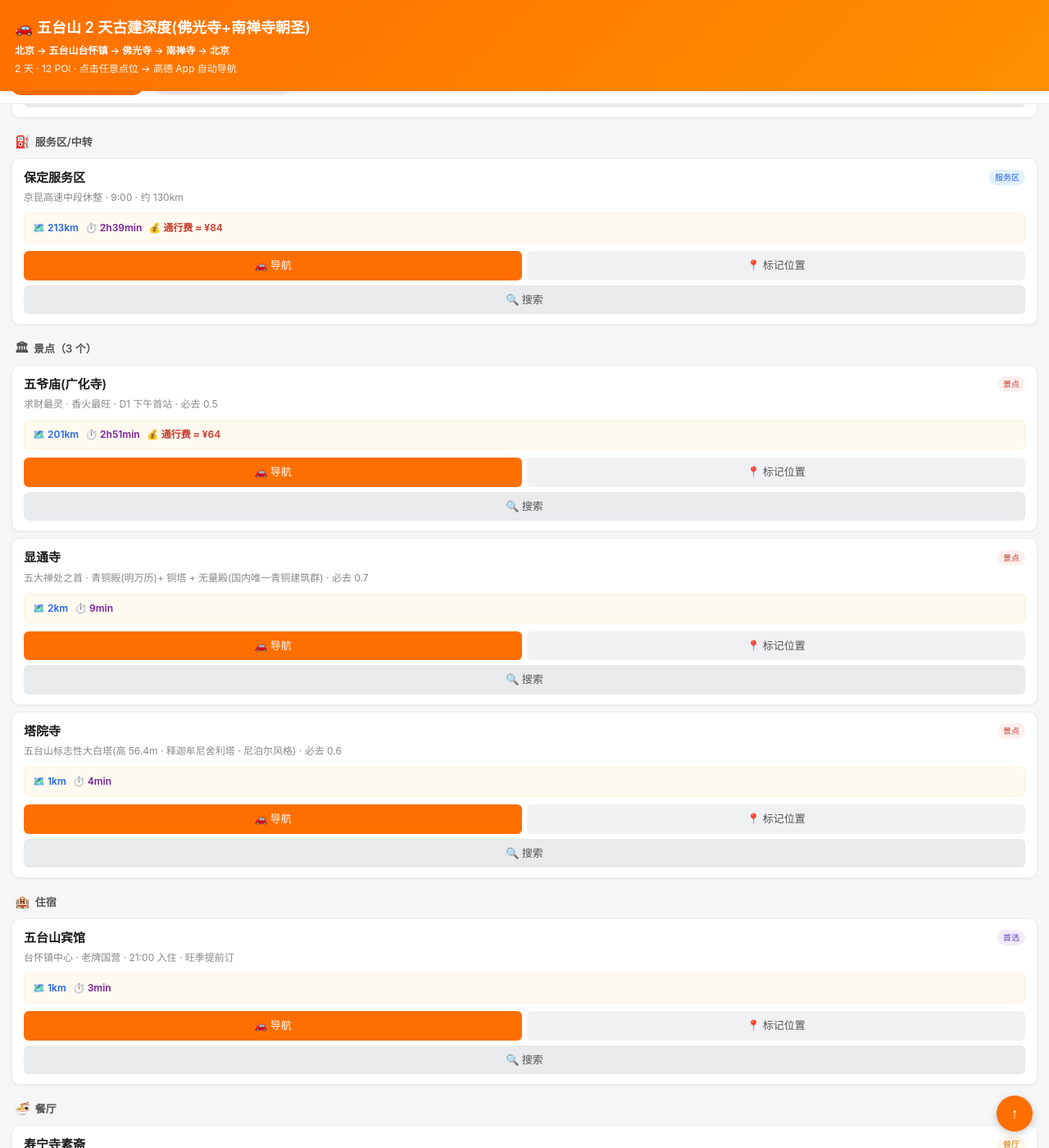
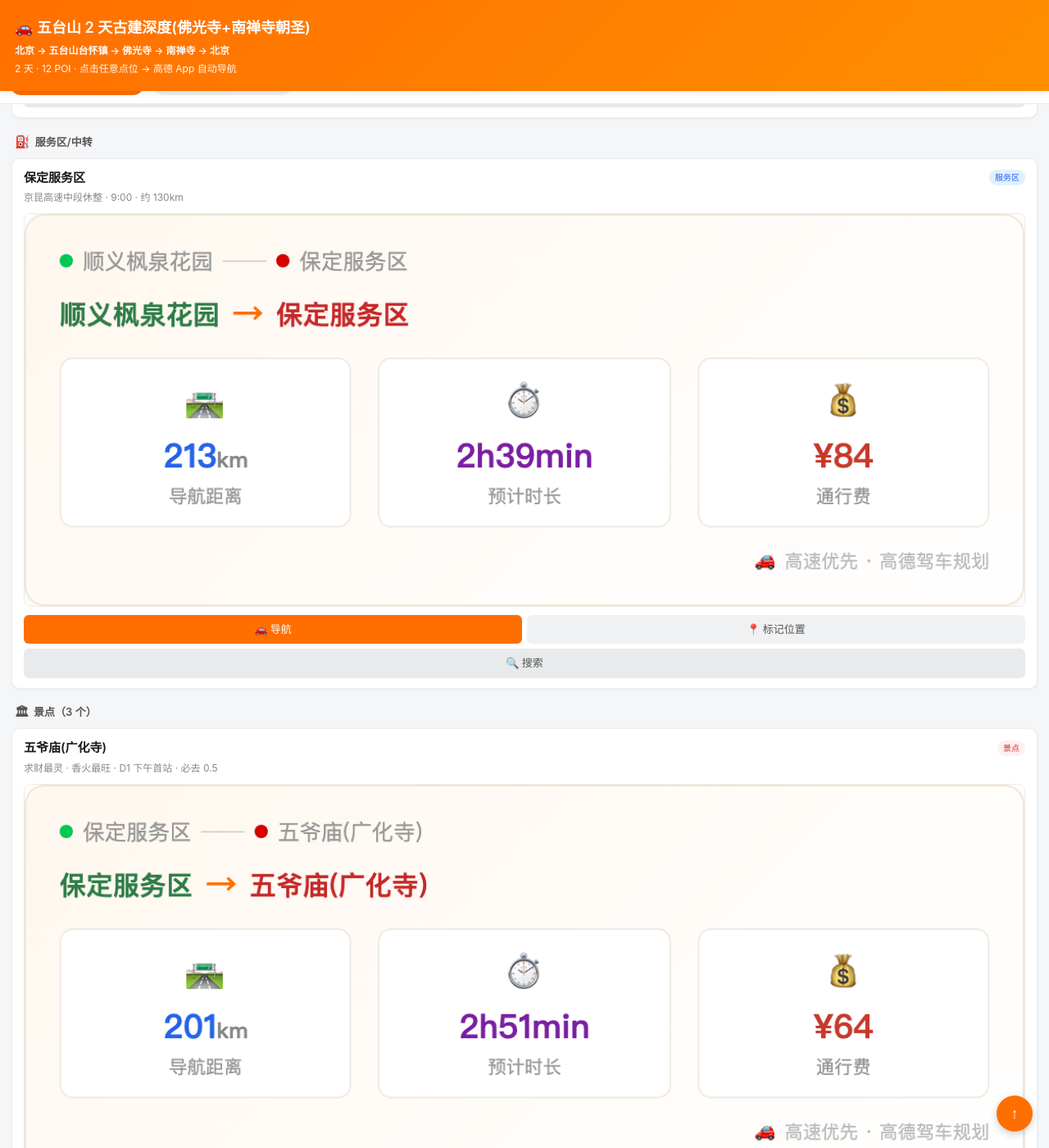
Before and after one commit to DuRunzhe/durunzhe.github.io, a Jekyll site: the page wutaishan-trip-map-v5.html, which Jekyll copies as it is, in a window 1280 px wide and 1400 px high, scrolled down 297 px. Shown: the whole window at 82% size. Built offline with Jekyll 4.4.1, drawn with Linux system fonts in a browser that asks for light colours; some of the changed text lies outside the part shown.

Commit message:
feat(trip-map): 五台山导航页嵌入11张高德路线卡片截图(距离/时长/通行费)

```diff
--- a/wutaishan-trip-map-v5.html
+++ b/wutaishan-trip-map-v5.html
@@ -142,6 +142,13 @@ header p .route { font-weight: 600; }
 .poi-actions a:active { opacity: 0.7; }
 
 /* ========== 路线信息(导航距离/时长/通行费) ========== */
+.poi-route-img {
+  width: 100%;
+  display: block;
+  border-radius: 8px;
+  margin: 6px 0 10px;
+  border: 1px solid #f0eae2;
+}
 .poi-route-info {
   display: flex;
   gap: 8px;
@@ -258,11 +265,7 @@ header p .route { font-weight: 600; }
         <span class="tag service">服务区</span>
       </div>
       <div class="poi-info">京昆高速中段休整 · 9:00 · 约 130km</div>
-      <div class="poi-route-info">
-        <span class="ri-dist">🗺️ 213km</span>
-        <span class="ri-time">⏱️ 2h39min</span>
-        <span class="ri-toll">💰 通行费 ≈ ¥84</span>
-      </div>
+      <img class="poi-route-img" src="route-cards/D1_2.png" alt="导航路线" loading="lazy">
       <div class="poi-actions">
     <a class="btn-nav" target="_blank" href="https://uri.amap.com/navigation?to=115.506183,38.850787,%E4%BF%9D%E5%AE%9A%E6%9C%8D%E5%8A%A1%E5%8C%BA&mode=car&src=momotrip">🚗 导航</a>
     <a class="btn-marker" target="_blank" href="https://uri.amap.com/marker?markers=115.506183,38.850787,%E4%BF%9D%E5%AE%9A%E6%9C%8D%E5%8A%A1%E5%8C%BA&src=momotrip">📍 标记位置</a>
@@ -277,11 +280,7 @@ header p .route { font-weight: 600; }
         <span class="tag attract">景点</span>
       </div>
       <div class="poi-info">求财最灵 · 香火最旺 · D1 下午首站 · 必去 0.5</div>
-      <div class="poi-route-info">
-        <span class="ri-dist">🗺️ 201km</span>
-        <span class="ri-time">⏱️ 2h51min</span>
-        <span class="ri-toll">💰 通行费 ≈ ¥64</span>
-      </div>
+      <img class="poi-route-img" src="route-cards/D1_3.png" alt="导航路线" loading="lazy">
       <div class="poi-actions">
     <a class="btn-nav" target="_blank" href="https://uri.amap.com/navigation?to=113.600528,39.008153,%E4%BA%94%E7%88%B7%E5%BA%99%28%E5%B9%BF%E5%8C%96%E5%AF%BA%29&mode=car&src=momotrip">🚗 导航</a>
     <a class="btn-marker" target="_blank" href="https://uri.amap.com/marker?markers=113.600528,39.008153,%E4%BA%94%E7%88%B7%E5%BA%99%28%E5%B9%BF%E5%8C%96%E5%AF%BA%29&src=momotrip">📍 标记位置</a>
@@ -293,10 +292,7 @@ header p .route { font-weight: 600; }
         <span class="tag attract">景点</span>
       </div>
       <div class="poi-info">五大禅处之首 · 青铜殿(明万历)+ 铜塔 + 无量殿(国内唯一青铜建筑群) · 必去 0.7</div>
-      <div class="poi-route-info">
-        <span class="ri-dist">🗺️ 2km</span>
-        <span class="ri-time">⏱️ 9min</span>
-      </div>
+      <img class="poi-route-img" src="route-cards/D1_4.png" alt="导航路线" loading="lazy">
       <div class="poi-actions">
     <a class="btn-nav" target="_blank" href="https://uri.amap.com/navigation?to=113.596393,39.009694,%E6%98%BE%E9%80%9A%E5%AF%BA&mode=car&src=momotrip">🚗 导航</a>
     <a class="btn-marker" target="_blank" href="https://uri.amap.com/marker?markers=113.596393,39.009694,%E6%98%BE%E9%80%9A%E5%AF%BA&src=momotrip">📍 标记位置</a>
@@ -308,10 +304,7 @@ header p .route { font-weight: 600; }
         <span class="tag attract">景点</span>
       </div>
       <div class="poi-info">五台山标志性大白塔(高 56.4m · 释迦牟尼舍利塔 · 尼泊尔风格) · 必去 0.6</div>
-      <div class="poi-route-info">
-        <span class="ri-dist">🗺️ 1km</span>
-        <span class="ri-time">⏱️ 4min</span>
-      </div>
+      <img class="poi-route-img" src="route-cards/D1_5.png" alt="导航路线" loading="lazy">
       <div class="poi-actions">
     <a class="btn-nav" target="_blank" href="https://uri.amap.com/navigation?to=113.59597,39.008315,%E5%A1%94%E9%99%A2%E5%AF%BA&mode=car&src=momotrip">🚗 导航</a>
     <a class="btn-marker" target="_blank" href="https://uri.amap.com/marker?markers=113.59597,39.008315,%E5%A1%94%E9%99%A2%E5%AF%BA&src=momotrip">📍 标记位置</a>
@@ -326,10 +319,7 @@ header p .route { font-weight: 600; }
         <span class="tag hotel">首选</span>
       </div>
       <div class="poi-info">台怀镇中心 · 老牌国营 · 21:00 入住 · 旺季提前订</div>
-      <div class="poi-route-info">
-        <span class="ri-dist">🗺️ 1km</span>
-        <span class="ri-time">⏱️ 3min</span>
-      </div>
+      <img class="poi-route-img" src="route-cards/D1_7.png" alt="导航路线" loading="lazy">
       <div class="poi-actions">
     <a class="btn-nav" target="_blank" href="https://uri.amap.com/navigation?to=113.600528,39.008453,%E4%BA%94%E5%8F%B0%E5%B1%B1%E5%AE%BE%E9%A6%86&mode=car&src=momotrip">🚗 导航</a>
     <a class="btn-marker" target="_blank" href="https://uri.amap.com/marker?markers=113.600528,39.008453,%E4%BA%94%E5%8F%B0%E5%B1%B1%E5%AE%BE%E9%A6%86&src=momotrip">📍 标记位置</a>
@@ -344,10 +334,7 @@ header p .route { font-weight: 600; }
         <span class="tag food">餐厅</span>
       </div>
       <div class="poi-info">台怀镇寿宁寺素斋 · 17:30 时段 · 11:30 也开 · 错过吃不上</div>
-      <div class="poi-route-info">
-        <span class="ri-dist">🗺️ 3km</span>
-        <span class="ri-time">⏱️ 10min</span>
-      </div>
+      <img class="poi-route-img" src="route-cards/D1_6.png" alt="导航路线" loading="lazy">
       <div class="poi-actions">
     <a class="btn-nav" target="_blank" href="https://uri.amap.com/navigation?to=113.600029,39.009154,%E5%AF%BF%E5%AE%81%E5%AF%BA%E7%B4%A0%E6%96%8B&mode=car&src=momotrip">🚗 导航</a>
     <a class="btn-marker" target="_blank" href="https://uri.amap.com/marker?markers=113.600029,39.009154,%E5%AF%BF%E5%AE%81%E5%AF%BA%E7%B4%A0%E6%96%8B&src=momotrip">📍 标记位置</a>
@@ -373,10 +360,7 @@ header p .route { font-weight: 600; }
         <span class="tag service">服务区</span>
       </div>
       <div class="poi-info">返京途中 · 11:30 · 约 200km 处大休整</div>
-      <div class="poi-route-info">
-        <span class="ri-dist">🗺️ 56km</span>
-        <span class="ri-time">⏱️ 1h41min</span>
-      </div>
+      <img class="poi-route-img" src="route-cards/D2_3.png" alt="导航路线" loading="lazy">
       <div class="poi-actions">
     <a class="btn-nav" target="_blank" href="https://uri.amap.com/navigation?to=113.306797,38.40064,%E4%BA%AC%E6%98%86%E9%AB%98%E9%80%9F%E6%9C%8D%E5%8A%A1%E5%8C%BA&mode=car&src=momotrip">🚗 导航</a>
     <a class="btn-marker" target="_blank" href="https://uri.amap.com/marker?markers=113.306797,38.40064,%E4%BA%AC%E6%98%86%E9%AB%98%E9%80%9F%E6%9C%8D%E5%8A%A1%E5%8C%BA&src=momotrip">📍 标记位置</a>
@@ -391,10 +375,7 @@ header p .route { font-weight: 600; }
         <span class="tag attract">景点</span>
       </div>
       <div class="poi-info">国宝中的国宝 · 东大殿(唐 857) · 文殊殿(金 1137) · 祖师塔(北魏) · 必去 1.0 · 1961 第一批国保</div>
-      <div class="poi-route-info">
-        <span class="ri-dist">🗺️ 51km</span>
-        <span class="ri-time">⏱️ 1h08min</span>
-      </div>
+      <img class="poi-route-img" src="route-cards/D2_1.png" alt="导航路线" loading="lazy">
       <div class="poi-actions">
     <a class="btn-nav" target="_blank" href="https://uri.amap.com/navigation?to=113.394811,38.870102,%E4%BD%9B%E5%85%89%E5%AF%BA&mode=car&src=momotrip">🚗 导航</a>
     <a class="btn-marker" target="_blank" href="https://uri.amap.com/marker?markers=113.394811,38.870102,%E4%BD%9B%E5%85%89%E5%AF%BA&src=momotrip">📍 标记位置</a>
@@ -406,10 +387,7 @@ header p .route { font-weight: 600; }
         <span class="tag attract">景点</span>
       </div>
       <div class="poi-info">中国现存最古木构(782 唐建中三年) · 17 尊唐代塑像 · 佛光寺南 5km 顺路 · 必去 0.8</div>
-      <div class="poi-route-info">
-        <span class="ri-dist">🗺️ 46km</span>
-        <span class="ri-time">⏱️ 56min</span>
-      </div>
+      <img class="poi-route-img" src="route-cards/D2_2.png" alt="导航路线" loading="lazy">
       <div class="poi-actions">
     <a class="btn-nav" target="_blank" href="https://uri.amap.com/navigation?to=113.120804,38.702103,%E5%8D%97%E7%A6%85%E5%AF%BA&mode=car&src=momotrip">🚗 导航</a>
     <a class="btn-marker" target="_blank" href="https://uri.amap.com/marker?markers=113.120804,38.702103,%E5%8D%97%E7%A6%85%E5%AF%BA&src=momotrip">📍 标记位置</a>
@@ -424,11 +402,7 @@ header p .route { font-weight: 600; }
         <span class="tag food">餐厅</span>
       </div>
       <div class="poi-info">京昆高速石家庄段下高速 · 13:00 · 当地家常菜</div>
-      <div class="poi-route-info">
-        <span class="ri-dist">🗺️ 166km</span>
-        <span class="ri-time">⏱️ 2h20min</span>
-        <span class="ri-toll">💰 通行费 ≈ ¥62</span>
-      </div>
+      <img class="poi-route-img" src="route-cards/D2_4.png" alt="导航路线" loading="lazy">
       <div class="poi-actions">
     <a class="btn-nav" target="_blank" href="https://uri.amap.com/navigation?to=114.515993,38.040634,%E7%9F%B3%E5%AE%B6%E5%BA%84%E5%8D%88%E9%A4%90&mode=car&src=momotrip">🚗 导航</a>
     <a class="btn-marker" target="_blank" href="https://uri.amap.com/marker?markers=114.515993,38.040634,%E7%9F%B3%E5%AE%B6%E5%BA%84%E5%8D%88%E9%A4%90&src=momotrip">📍 标记位置</a>
@@ -443,11 +417,7 @@ header p .route { font-weight: 600; }
         <span class="tag end">回程</span>
       </div>
       <div class="poi-info">抵京 · 17:00 · 全程约 720km</div>
-      <div class="poi-route-info">
-        <span class="ri-dist">🗺️ 345km</span>
-        <span class="ri-time">⏱️ 4h15min</span>
-        <span class="ri-toll">💰 通行费 ≈ ¥133</span>
-      </div>
+      <img class="poi-route-img" src="route-cards/D2_5.png" alt="导航路线" loading="lazy">
       <div class="poi-actions">
     <a class="btn-nav" target="_blank" href="https://uri.amap.com/navigation?to=116.659905,40.129109,%E9%A1%BA%E4%B9%89%E6%9E%AB%E6%B3%89%E8%8A%B1%E5%9B%AD&mode=car&src=momotrip">🚗 导航</a>
     <a class="btn-marker" target="_blank" href="https://uri.amap.com/marker?markers=116.659905,40.129109,%E9%A1%BA%E4%B9%89%E6%9E%AB%E6%B3%89%E8%8A%B1%E5%9B%AD&src=momotrip">📍 标记位置</a>
```
Also changed, not shown: route-cards/D1_2.png (added), route-cards/D1_3.png (added), route-cards/D1_4.png (added), route-cards/D1_5.png (added), route-cards/D1_6.png (added), route-cards/D1_7.png (added), route-cards/D2_1.png (added), route-cards/D2_2.png (added), route-cards/D2_3.png (added), route-cards/D2_4.png (added), route-cards/D2_5.png (added).
